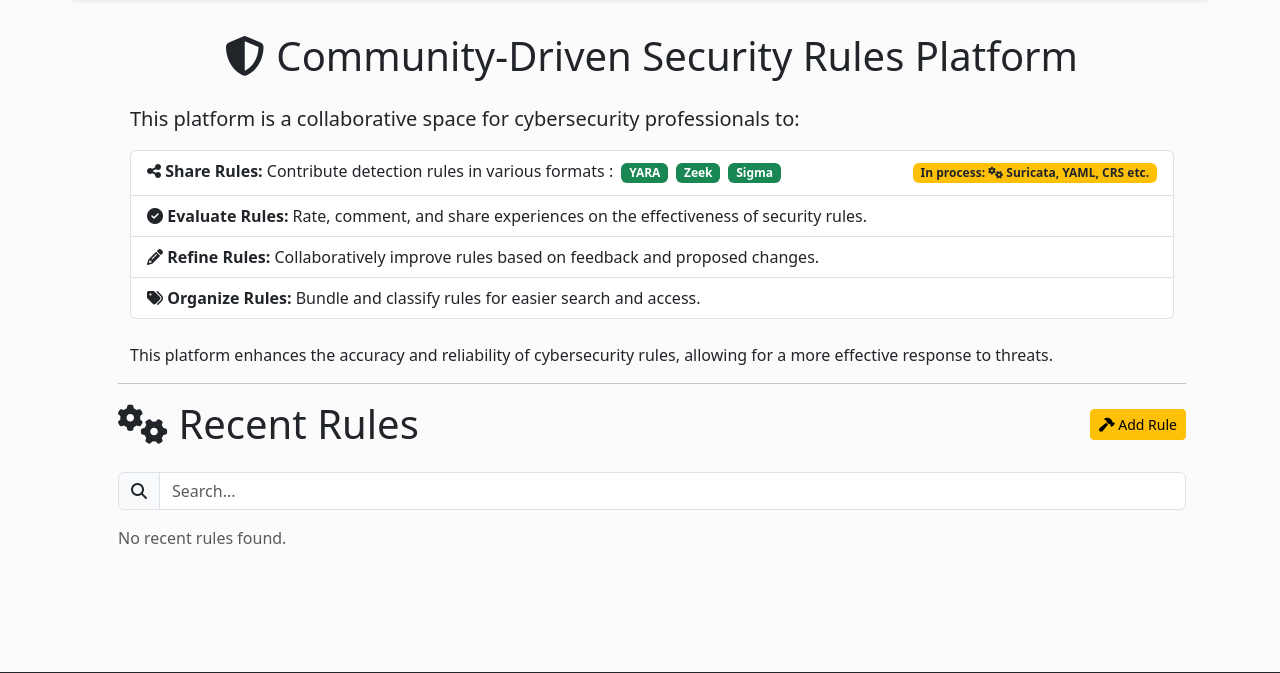
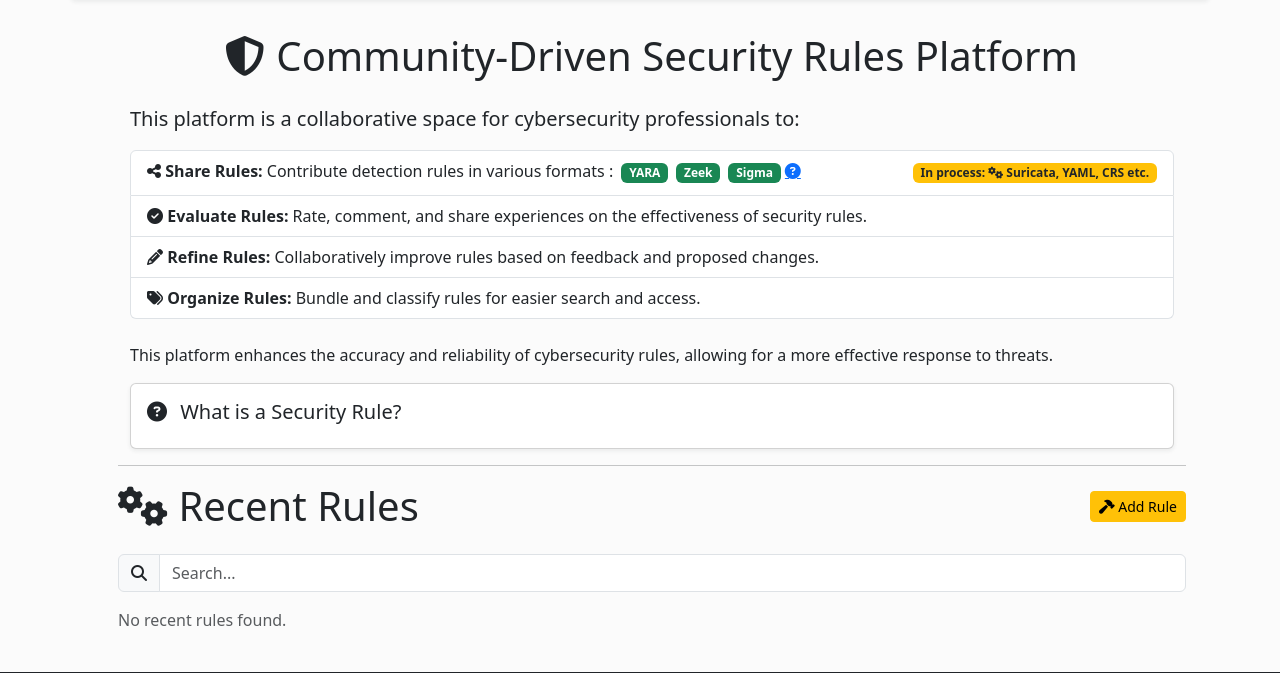
Before and after one commit to ngsoti/rulezet-core, a Flask app: page / in a window 1280 px wide. Shown: the part 92-765 px from the top of the page. Run offline with Flask 3, Linux system fonts and the light colour scheme; data that the repository does not hold is empty; some libraries are stand-ins or nearby versions.

Commit message:
chg: [new style for info] use new boostrap element

```diff
--- a/app/rule/rule.py
+++ b/app/rule/rule.py
@@ -181,7 +181,7 @@ def delete_selected_rules():
     if errorDEL >= 1:
         return jsonify({"success": False, "message": "Failed to delete the rules!"})
     else:
-        return jsonify({"success": True, "message": "Rules deleted!"})
+        return jsonify({"success": True, "message": "Rule deleted!"})
 
 
 
--- a/app/templates/home.html
+++ b/app/templates/home.html
@@ -17,6 +17,9 @@
             <span class="badge bg-success m-1">YARA</span>
             <span class="badge bg-success m-1">Zeek</span>
             <span class="badge bg-success m-1">Sigma</span>
+            <span>
+                <a class="fa-solid fa-circle-question" title="learn more about" href="/rule/rules_info" ></a>
+            </span>
         </div>
         <span class="badge bg-warning text-dark">
             In process: <i class="fas fa-cogs"></i> Suricata, YAML, CRS etc.
@@ -38,6 +41,24 @@
     <p class="mt-4">
       This platform enhances the accuracy and reliability of cybersecurity rules, allowing for a more effective response to threats.
     </p>
+    <div class="card shadow-sm mb-3">
+      <div class="card-body">
+        <h5 class="card-title" data-bs-toggle="collapse" href="#collapseRuleInfo" role="button" aria-expanded="false" aria-controls="collapseRuleInfo">
+          <i class="fa-solid fa-circle-question me-2"></i> What is a Security Rule?
+        </h5>
+        <div class="collapse" id="collapseRuleInfo">
+          <p class="card-text">
+            A security rule is a pattern or logic used to detect threats, anomalies, or policy violations
+            in files, systems, or network traffic. Click below to learn more.
+          </p>
+          <a href="/rule/rules_info" class="btn btn-primary">
+            Learn More
+          </a>
+        </div>
+      </div>
+    </div>
+
+
   </div>
   <hr/>
   <header class="d-flex justify-content-between align-items-center mb-4">
@@ -62,14 +83,14 @@
             <h5 class="mb-2" style="max-width: 75%; word-break: break-word;">[[ rule.title ]]</h5>
             <div class="d-flex ms-auto">
                 <template v-if="parseInt('{{current_user.id}}') === rule.user_id || current_user_is_admin">
-                    <a :href="`rule/edit_rule/${rule.id}`" class="btn btn-warning btn-sm me-2">
+                    <a :href="`rule/edit_rule/${rule.id}`" title="edit the rule" class="btn btn-warning btn-sm me-2">
                         <i class="fas fa-pen"></i>
                     </a>
-                    <button @click="deleteRule(rule.id, index)" class="btn btn-danger btn-sm me-2">
+                    <button @click="deleteRule(rule.id, index)" title="delete the rule" class="btn btn-danger btn-sm me-2">
                         <i class="fas fa-trash"></i>
                     </button>
                 </template>
-                <a :href="`rule/favorite/${rule.id}`" class="btn btn-success btn-sm">
+                <a :href="`rule/favorite/${rule.id}`" title="add to favorite" class="btn btn-success btn-sm">
                     <i class="fas fa-star"></i>
                 </a>
             </div>
@@ -80,9 +101,9 @@
                 <p><strong>Author:</strong> [[ rule.author ]]</p>
                 <p><strong>Created:</strong> [[ rule.creation_date ]]</p>
                 <p><strong>Modified:</strong> [[ rule.last_modif ]]</p>
-                <a :href="`rule/detail_rule/${rule.id}`" class="btn btn-secondary btn-sm">View more</a>
-                <button @click="vote('up', rule.id)" class="btn btn-success btn-sm mx-2"><i class="fas fa-thumbs-up"></i> [[ rule.vote_up ]]</button>
-                <button @click="vote('down', rule.id)" class="btn btn-danger btn-sm"><i class="fas fa-thumbs-down"></i> [[ rule.vote_down ]]</button>
+                <a :href="`rule/detail_rule/${rule.id}`" title="view more detail about this rule" class="btn btn-secondary btn-sm">View more</a>
+                <button @click="vote('up', rule.id)" title="like this rule" class="btn btn-success btn-sm mx-2"><i class="fas fa-thumbs-up"></i> [[ rule.vote_up ]]</button>
+                <button @click="vote('down', rule.id)" title="dislike this rule" class="btn btn-danger btn-sm"><i class="fas fa-thumbs-down"></i> [[ rule.vote_down ]]</button>
             </div>
         </div>
     </div>
--- a/app/templates/rule/rules_list.html
+++ b/app/templates/rule/rules_list.html
@@ -145,17 +145,17 @@
 
         {% if current_user.is_authenticated %}
         <div class="mt-3">
-          <button @click="vote('up', rule.id)" class="btn btn-success btn-sm">
+          <button @click="vote('up', rule.id)" title="like this rule" class="btn btn-success btn-sm">
             <i class="fas fa-thumbs-up"></i> [[ rule.vote_up ]]
           </button>
-          <button @click="vote('down', rule.id)" class="btn btn-danger btn-sm">
+          <button @click="vote('down', rule.id)" title="dislike this rule" class="btn btn-danger btn-sm">
             <i class="fas fa-thumbs-down"></i> [[ rule.vote_down ]]
           </button>
         </div>
         {% endif %}
 
         <div class="text-center mt-3">
-          <a :href="`detail_rule/${rule.id}`" class="btn btn-secondary">View more</a>
+          <a :href="`detail_rule/${rule.id}`" title="view more about this rule" class="btn btn-secondary">View more</a>
         </div>
       </div>
     </div>
```
Also changed, not shown: app/templates/rule/rules_info.html (+4 -4 lines).
